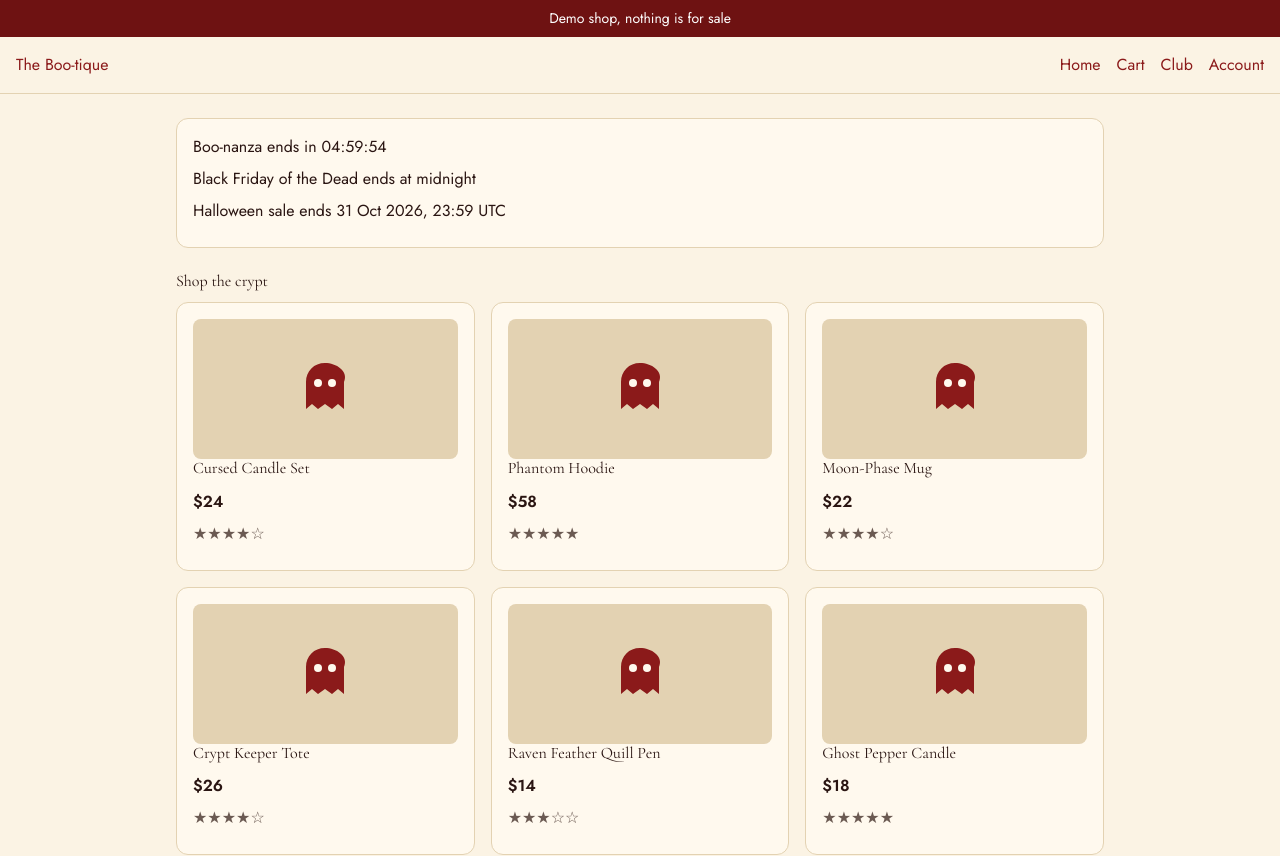
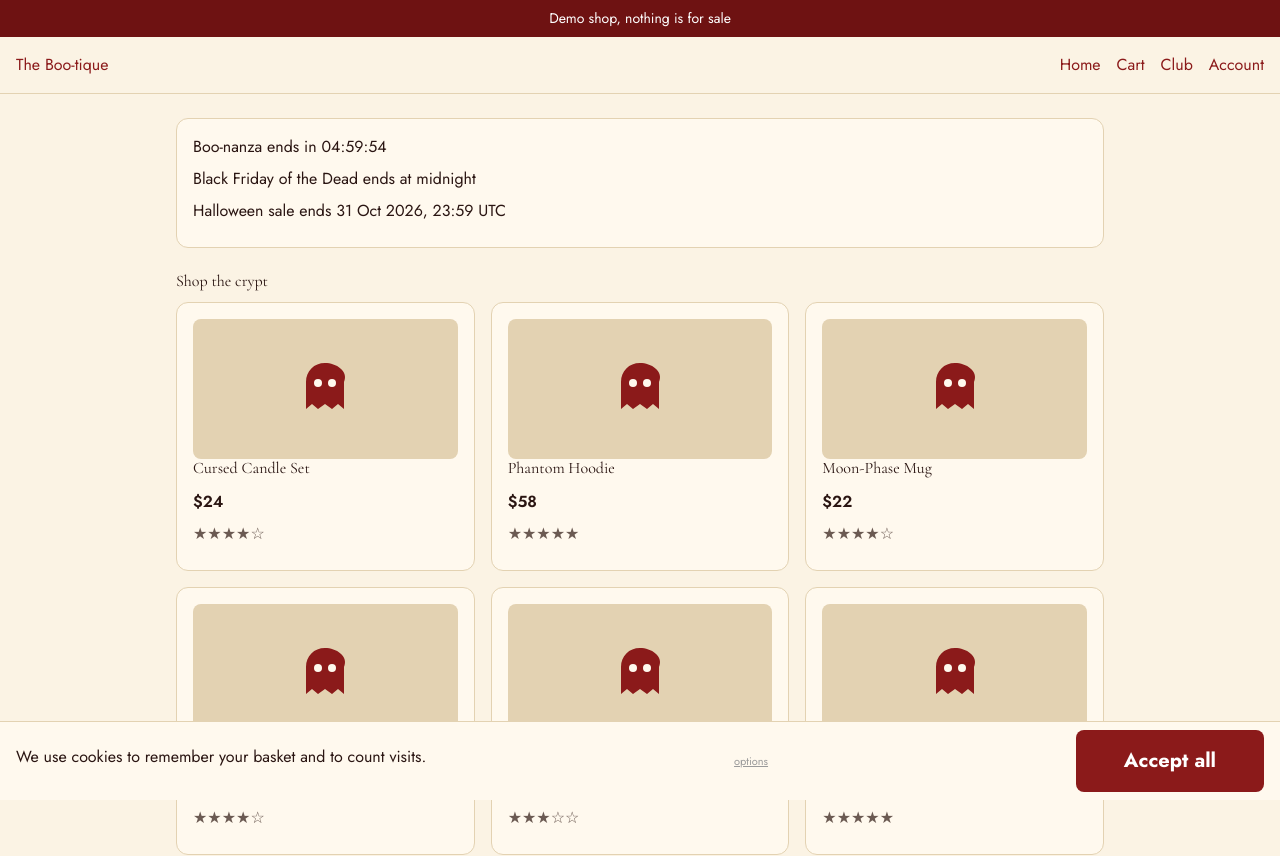
Before and after one commit to SelcukOzbilgi/trick-or-trap, a Next.js app: page /boo-tique in a window 1280 px wide. Shown: the top 856 px of the page. Built offline with nearby package versions, Linux system fonts and the light colour scheme.

Commit message:
feat: add boo-tique cookie banner and its variants

```diff
--- a/app/boo-tique/page.tsx
+++ b/app/boo-tique/page.tsx
@@ -1,3 +1,4 @@
+import { CookieBanner } from "@/components/boo-tique/cookie-banner";
 import { HeroCountdown } from "@/components/boo-tique/hero-countdown";
 import { ProductGrid } from "@/components/boo-tique/product-grid";
 import { FIXED_SALE_TEXT, ROLLING_MIDNIGHT_TEXT } from "@/lib/boo-tique/content";
@@ -26,6 +27,7 @@ export default async function BooTiqueHomePage({
         </section>
       ) : null}
       <ProductGrid />
+      {modal === "none" ? <CookieBanner variant={banner} /> : null}
     </>
   );
 }
--- /dev/null
+++ b/components/boo-tique/cookie-banner.tsx
@@ -0,0 +1,70 @@
+"use client";
+
+import { useState } from "react";
+import {
+  ACCEPT_ALL_STYLE,
+  EQUAL_BUTTON_STYLE,
+  GHOST_ACCEPT_STYLE,
+  GHOST_REJECT_STYLE,
+  OPTIONS_LINK_STYLE,
+} from "@/lib/boo-tique/styles";
+
+export type CookieBannerVariant = "default" | "ghost" | "equal";
+
+const TEST_IDS: Record<CookieBannerVariant, string> = {
+  default: "home-cookie-accept-dominant",
+  ghost: "home-cookie-ghost-reject",
+  equal: "home-cookie-equal-buttons",
+};
+
+/**
+ * Cookie banner fixed to the bottom of the viewport. It renders open on the server and on the
+ * first client render. Any banner button hides it. Nothing is stored.
+ */
+export function CookieBanner({ variant }: { variant: CookieBannerVariant }) {
+  const [open, setOpen] = useState(true);
+  if (!open) return null;
+
+  const close = () => setOpen(false);
+
+  return (
+    <div
+      className="bt-banner"
+      role="region"
+      aria-label="Cookie preferences"
+      data-testid={TEST_IDS[variant]}
+    >
+      <p>We use cookies to remember your basket and to count visits.</p>
+      {variant === "default" ? (
+        <>
+          <a href="#cookie-options" style={OPTIONS_LINK_STYLE}>
+            options
+          </a>
+          <button type="button" style={ACCEPT_ALL_STYLE} onClick={close}>
+            Accept all
+          </button>
+        </>
+      ) : null}
+      {variant === "ghost" ? (
+        <>
+          <button type="button" style={GHOST_ACCEPT_STYLE} onClick={close}>
+            Accept all
+          </button>
+          <button type="button" style={GHOST_REJECT_STYLE} onClick={close}>
+            Reject
+          </button>
+        </>
+      ) : null}
+      {variant === "equal" ? (
+        <>
+          <button type="button" style={EQUAL_BUTTON_STYLE} onClick={close}>
+            Accept all
+          </button>
+          <button type="button" style={EQUAL_BUTTON_STYLE} onClick={close}>
+            Reject all
+          </button>
+        </>
+      ) : null}
+    </div>
+  );
+}
--- a/tests/boo-tique/helpers/pending-routes.ts
+++ b/tests/boo-tique/helpers/pending-routes.ts
@@ -4,9 +4,6 @@
  * list is empty.
  */
 export const PENDING_ROUTES: readonly string[] = [
-  "/boo-tique",
-  "/boo-tique?banner=ghost",
-  "/boo-tique?banner=equal",
   "/boo-tique/product/ghost-pepper-candle",
   "/boo-tique/cart",
   "/boo-tique/checkout",
--- a/tests/boo-tique/helpers/route-table.ts
+++ b/tests/boo-tique/helpers/route-table.ts
@@ -24,4 +24,6 @@ export type RouteTableEntry = {
  * One entry per built page. A page task adds its `load` line here, for example
  * `{ pattern: "/boo-tique", load: () => import("@/app/boo-tique/page") }`.
  */
-export const ROUTE_TABLE: readonly RouteTableEntry[] = [];
+export const ROUTE_TABLE: readonly RouteTableEntry[] = [
+  { pattern: "/boo-tique", load: () => import("@/app/boo-tique/page") },
+];
```
Also changed, not shown: .kiro/specs/boo-tique-static/tasks.md, 1 other file (tests, documents, lock files or other folders).
